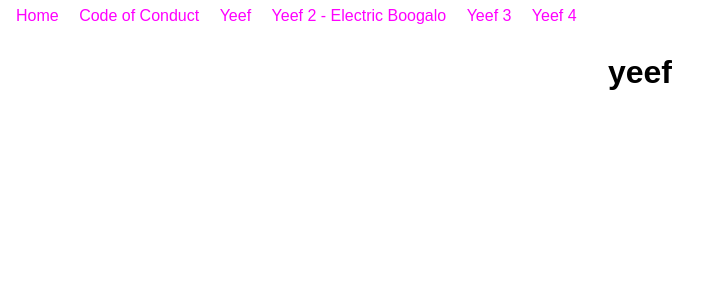
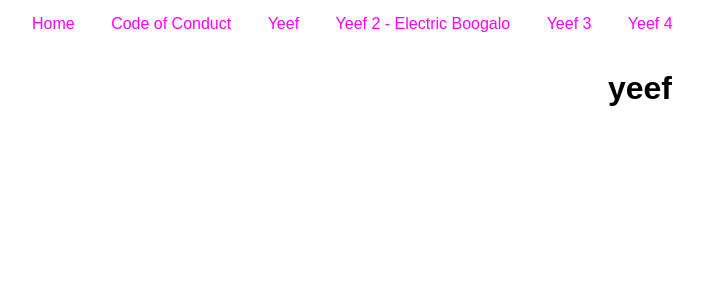
Before and after one commit to maximumpower55/debuggyteam.github.io, a Jekyll site: the page built from index.html, in a window 1280 px wide. Shown: the top 300 px of the page, without its empty margins (0-718 px from the left). Built offline with Jekyll 4.4.1, drawn with Linux system fonts in a browser that asks for light colours.

Commit message:
more navbar things 2: electric boogaloo

```diff
--- a/_sass/navigation.scss
+++ b/_sass/navigation.scss
@@ -1,7 +1,7 @@
 nav {
 	list-style-type: none;
 	margin: 0;
-	padding: 8px;
+	padding: 16px;
 	justify-content: center;
 	background-color: rgb(255, 255, 255);
 	margin-top: -1px;
@@ -11,11 +11,12 @@ nav {
 	}
 
 	a {
-		padding: 8px;
+		padding: 16px;
 		text-decoration: none;
 	}
 
 	a:hover {
 		background-color: burlywood;
+		padding: 16px;
 	}
 }
```
